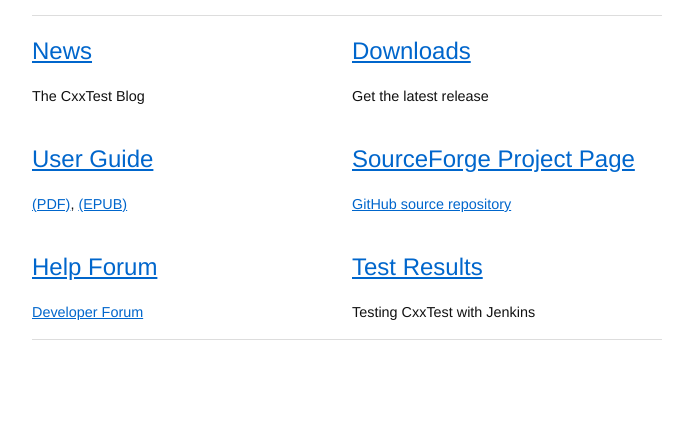
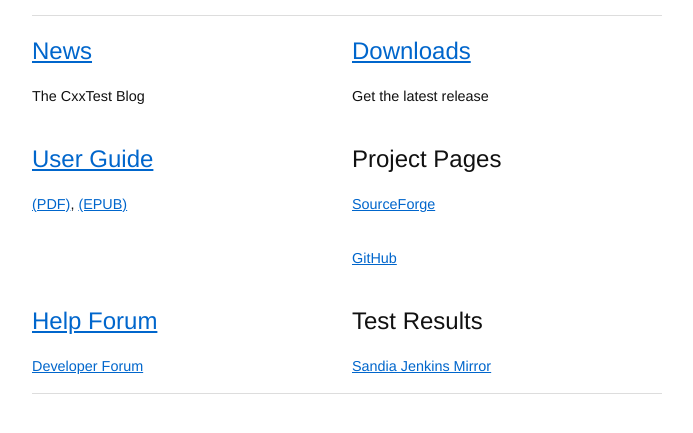
Before and after one commit to CxxTest/cxxtest.github.com, a plain HTML site: page index.html in a window 1280 px wide. Shown: the part 147-580 px from the top of the page, without its empty margins (293-986 px from the left). Drawn offline with Linux system fonts and the light colour scheme.

```diff
--- a/index.html
+++ b/index.html
@@ -29,7 +29,7 @@
   </div>
 
   <div class="span-8 last">
-     <h2> <a href="https://sourceforge.net/projects/cxxtest/files/">Downloads</a> </h2>
+     <h2> <a href="https://sourceforge.net/projects/cxxtest/files/cxxtest">Downloads</a> </h2>
      <h4> Get the latest release </h4>
   </div>
  </div>
@@ -42,8 +42,9 @@
   </div>
 
   <div class="span-8 last">
-     <h2><a href="http://sourceforge.net/projects/cxxtest/">SourceForge Project Page</a></h2>
-     <h4><a href="https://github.com/CxxTest">GitHub source repository</a> </h4>
+     <h2>Project Pages</h2>
+     <h4><a href="http://sourceforge.net/projects/cxxtest/">SourceForge</a></h4><br/>
+     <h4><a href="https://github.com/CxxTest">GitHub</a> </h4>
   </div>
  </div>
 
@@ -54,8 +55,8 @@
   </div>
 
   <div class="span-8 last">
-     <h2><a href="http://jenkins.coin-or.org:8080/job/cxxtest/">Test Results</a></h2>
-     <h4>Testing CxxTest with Jenkins</h4>
+     <h2>Test Results</h2>
+     <h4><a href="https://software.sandia.gov/hudson/view/CxxTest/">Sandia Jenkins Mirror</a></h4>
   </div>
  </div>
 
```
Also changed, not shown: 1 other file.
